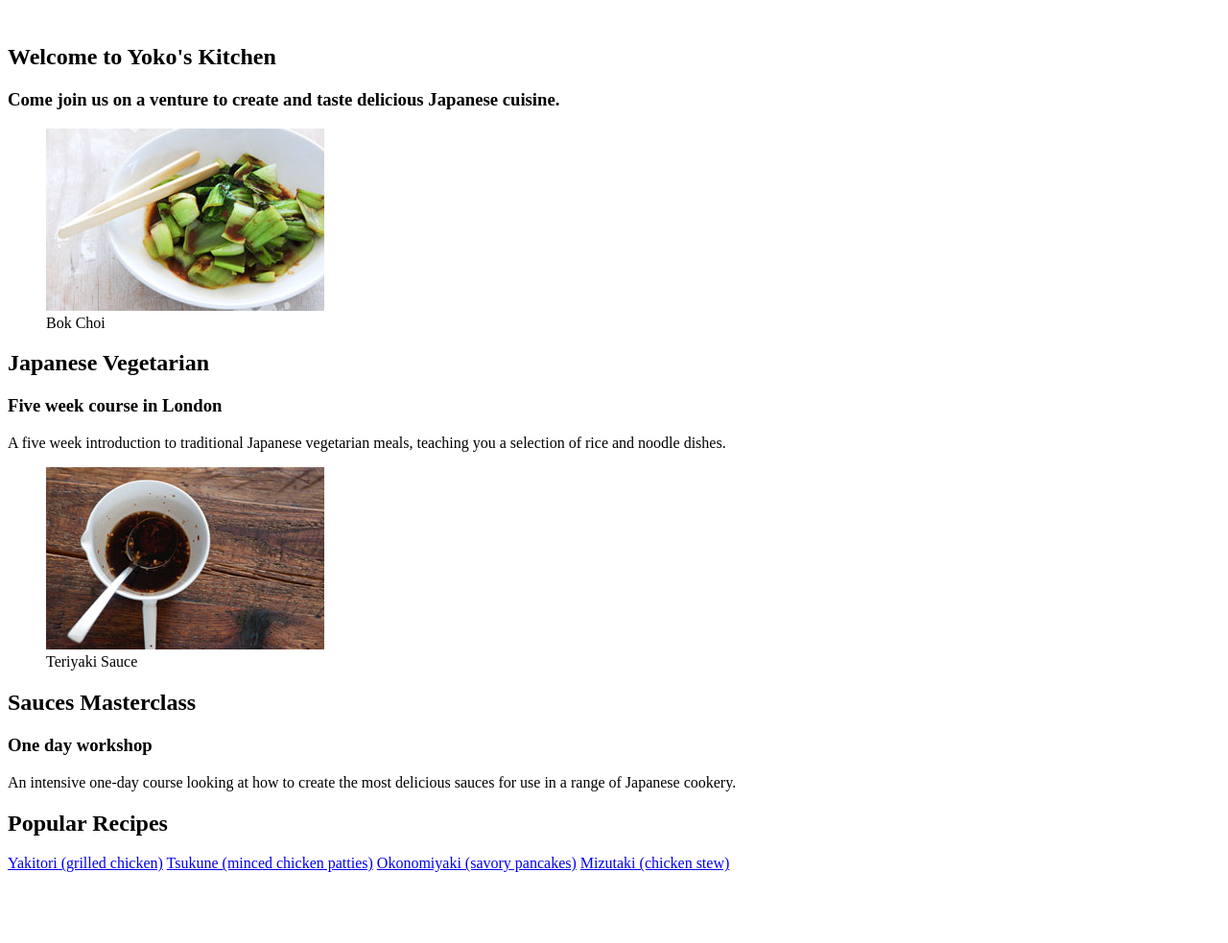
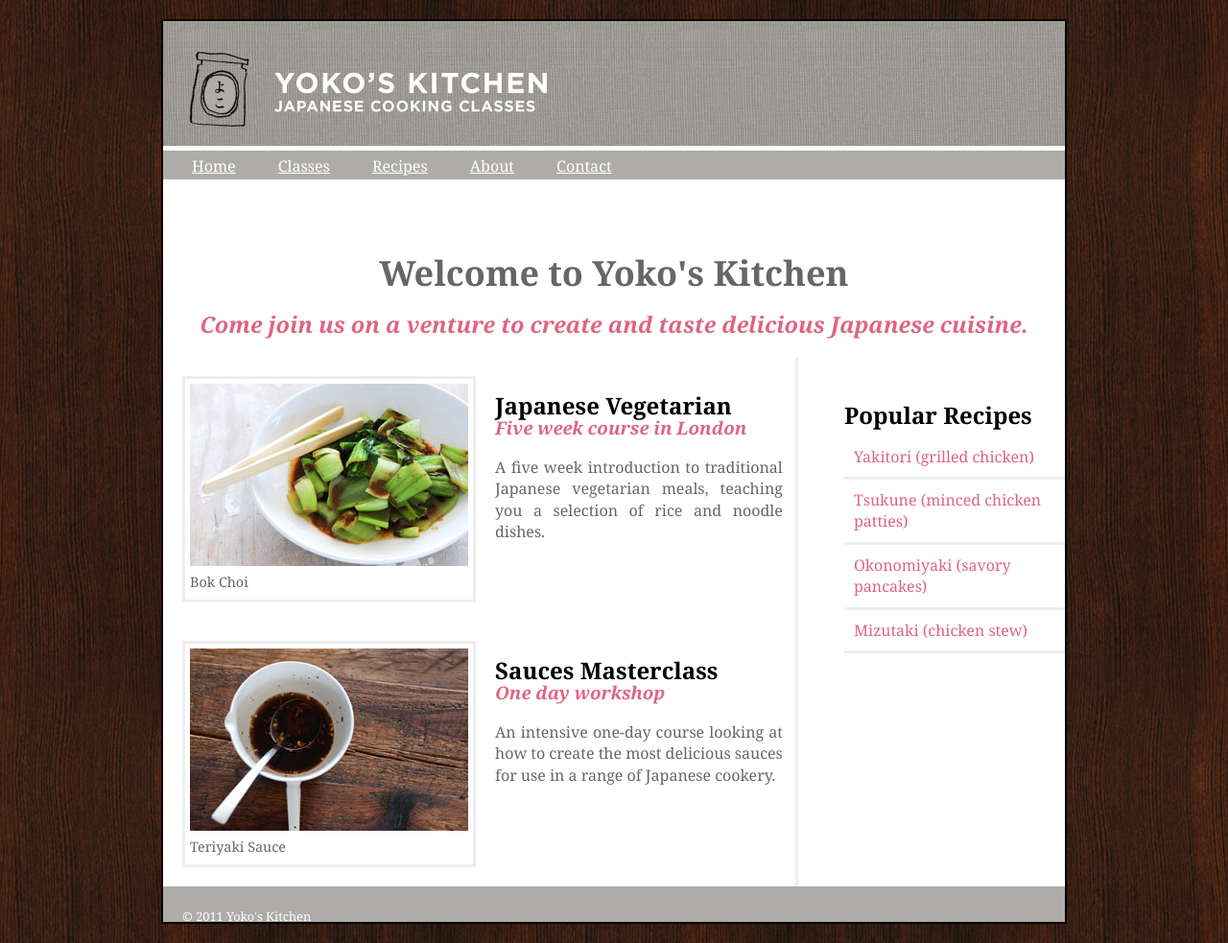
Before and after one commit to TorokOliver/feladat3, a plain HTML site: page index.html in a window 1280 px wide. Shown: the whole page at 96% size. Before the commit the page ends 917 px from the top, so only its background shows below. Drawn offline with Linux system fonts and the light colour scheme.

Commit message:
keszallapot

```diff
--- a/index.html
+++ b/index.html
@@ -1,11 +1,22 @@
 <!DOCTYPE html>
-<html>
+<html lang="en">
 	<head>
+		<meta charset="utf-8">
+		<title>Yoko's Kitchen</title>
+		<link rel="stylesheet" href="yoko.css">
 	</head>
 	<body>
-		<div>
+		<div id="wrapper">
 			<header>
+				<img src="header.jpg" alt="header" title="header">
 				<nav>
+					<ul>
+						<li><a href="#">Home</a></li>
+						<li><a href="#">Classes</a></li>
+						<li><a href="#">Recipes</a></li>
+						<li><a href="#">About</a></li>
+						<li><a href="#">Contact</a></li>
+					</ul>
 				</nav>
 			</header>
 			<section class="home">
@@ -46,6 +57,9 @@
 					<a href="#">Mizutaki (chicken stew)</a>
 				</section>
 			</aside>
+			<footer>
+				<p>&copy; 2011 Yoko's Kitchen</p>
+			</footer>
 		</div>
 	</body>
 </html>
--- a/yoko.css
+++ b/yoko.css
@@ -33,6 +33,7 @@ nav ul {
 
 nav li {
 	margin-right: 40px;
+	display: inline;
 }
 
 nav li a {
@@ -114,3 +115,28 @@ section.contpage {
 	text-align: center;
 	font-size: 20px;
 }
+
+header
+{
+	height: 200px;
+}
+
+article p
+{
+	text-align: justify;
+}
+
+aside{
+	width: 230px;
+	margin-left: 20px;
+	float: right;
+}
+
+aside a{
+	color: #de6581;
+	text-decoration: none;
+}
+
+h1 h2 h3{
+	font-weight: normal;
+}
```
Also changed, not shown: pillanatkep.png (added), pillanatkkepcss.png (added).
